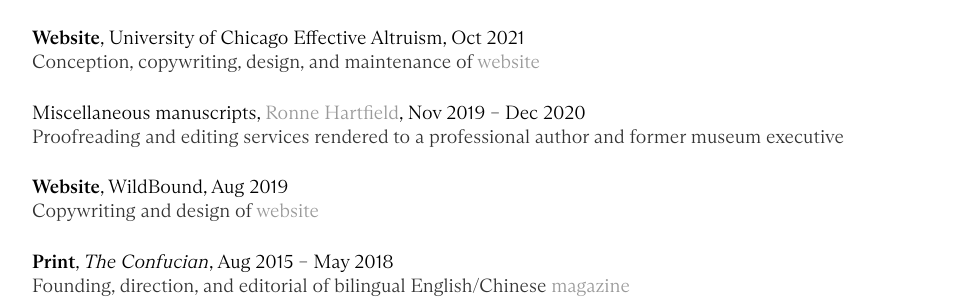
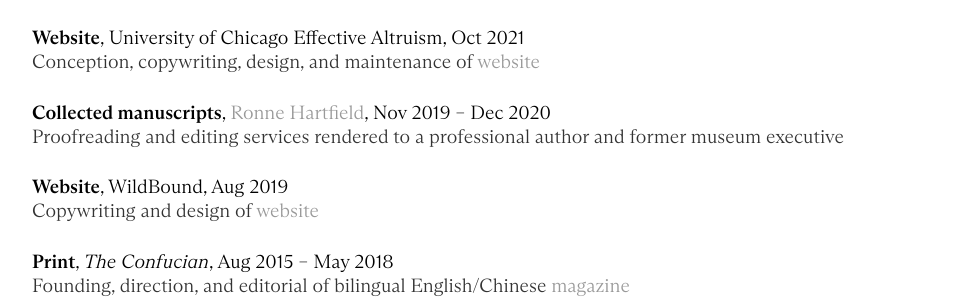
Before and after one commit to y-james-hu/y-james-hu.github.io, a Jekyll site: the page built from projects/index.html, in a window 1280 px wide. Shown: the part 1983-2281 px from the top of the page, without its empty margins (160-1115 px from the left). Built offline with Jekyll 4.4.1, drawn with Linux system fonts in a browser that asks for light colours.

Commit message:
Update index.html

```diff
--- a/projects/index.html
+++ b/projects/index.html
@@ -64,7 +64,7 @@
       <h4 style="margin-left: 0px">Website<span style="font-weight:normal">, University of Chicago Effective Altruism, Oct 2021</span></h4>
       <p style="margin-left: 0px">Conception, copywriting, design, and maintenance of <a href="https://www.uchicagoea.org/">website</a></p>
 
-      <h4 style="margin-left: 0px"><span style="font-weight:normal">Miscellaneous manuscripts, <a href="https://press.uchicago.edu/ucp/books/author/H/R/au5297258.html">Ronne Hartfield</a>, Nov 2019 – Dec 2020</span></h4>
+      <h4 style="margin-left: 0px">Collected manuscripts<span style="font-weight:normal">, <a href="https://press.uchicago.edu/ucp/books/author/H/R/au5297258.html">Ronne Hartfield</a>, Nov 2019 – Dec 2020</span></h4>
       <p style="margin-left: 0px">Proofreading and editing services rendered to a professional author and former museum executive</p>
 
       <h4 style="margin-left: 0px">Website<span style="font-weight:normal">, WildBound, Aug 2019</span></h4>
```
